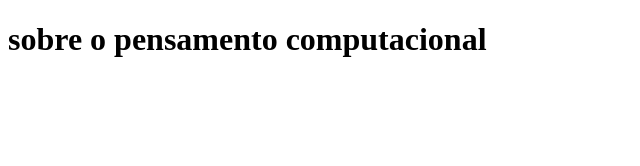
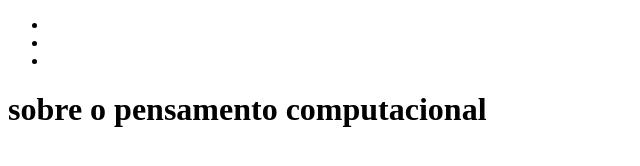
Before and after one commit to nathali0122/site, a plain HTML site: page Index.html in a window 1280 px wide. Shown: the whole page, without its empty margins (0-640 px from the left). Drawn offline with Linux system fonts and the light colour scheme.

Commit message:
gagggadh

```diff
--- a/Index.html
+++ b/Index.html
@@ -9,7 +9,30 @@
 </head>
 <body>
  <header>
+    <div class="centralizar_cabecalho">
+        <div>
 
+        </div>
+        <div>
+            <nav>
+                <ul>
+                    <li>
+                        <a href=""></a>
+
+                    </li>
+                    <li>
+                        <a href=""></a>
+
+                    </li>
+                    <li>
+                        <a href=""></a>
+
+                    </li>
+                </ul>
+            </nav>
+        </div>
+
+    </div>
  </header>
  <main>
 <h1>sobre o pensamento computacional</h1>
--- a/css/base.css
+++ b/css/base.css
@@ -0,0 +1,3 @@
+header{
+
+}
```
